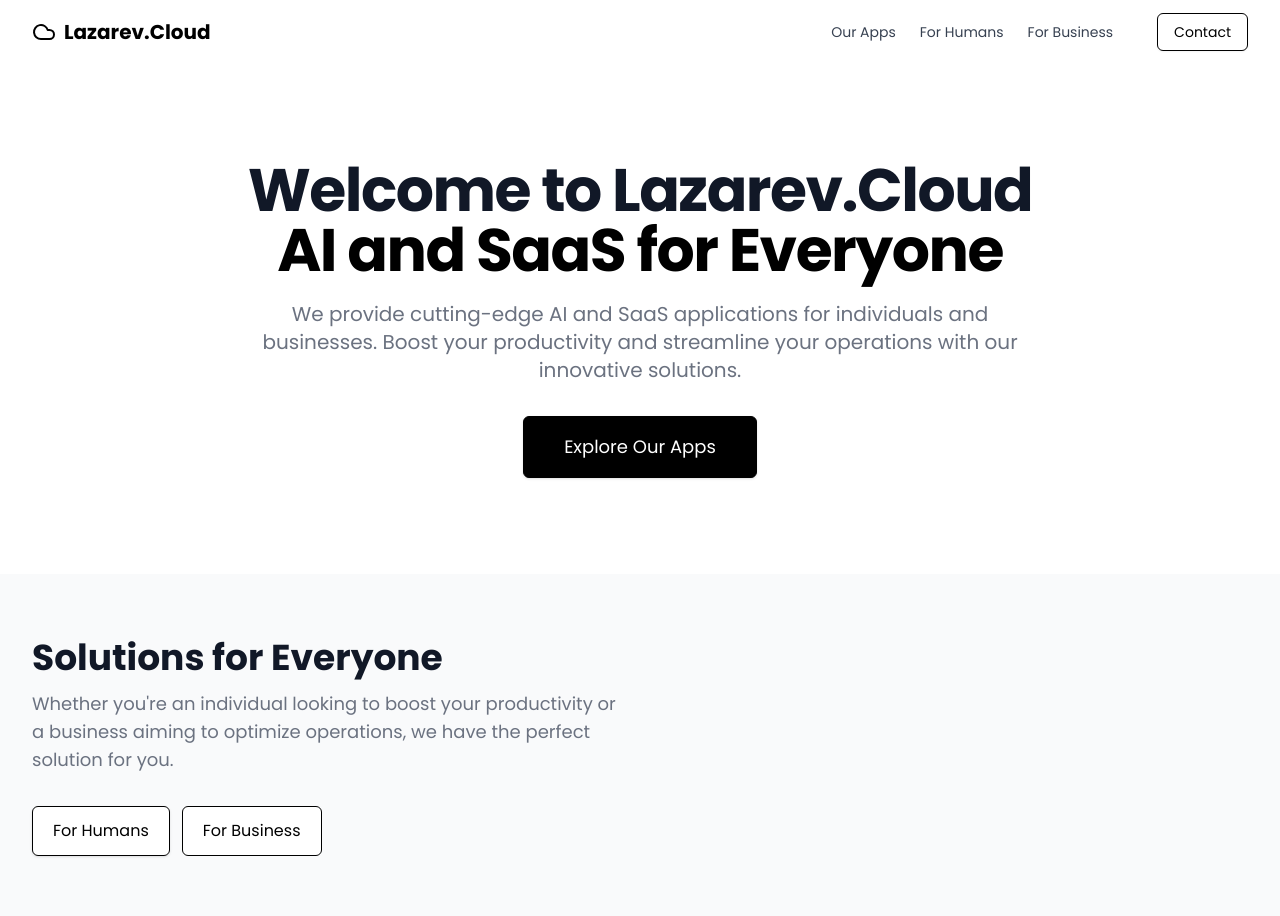
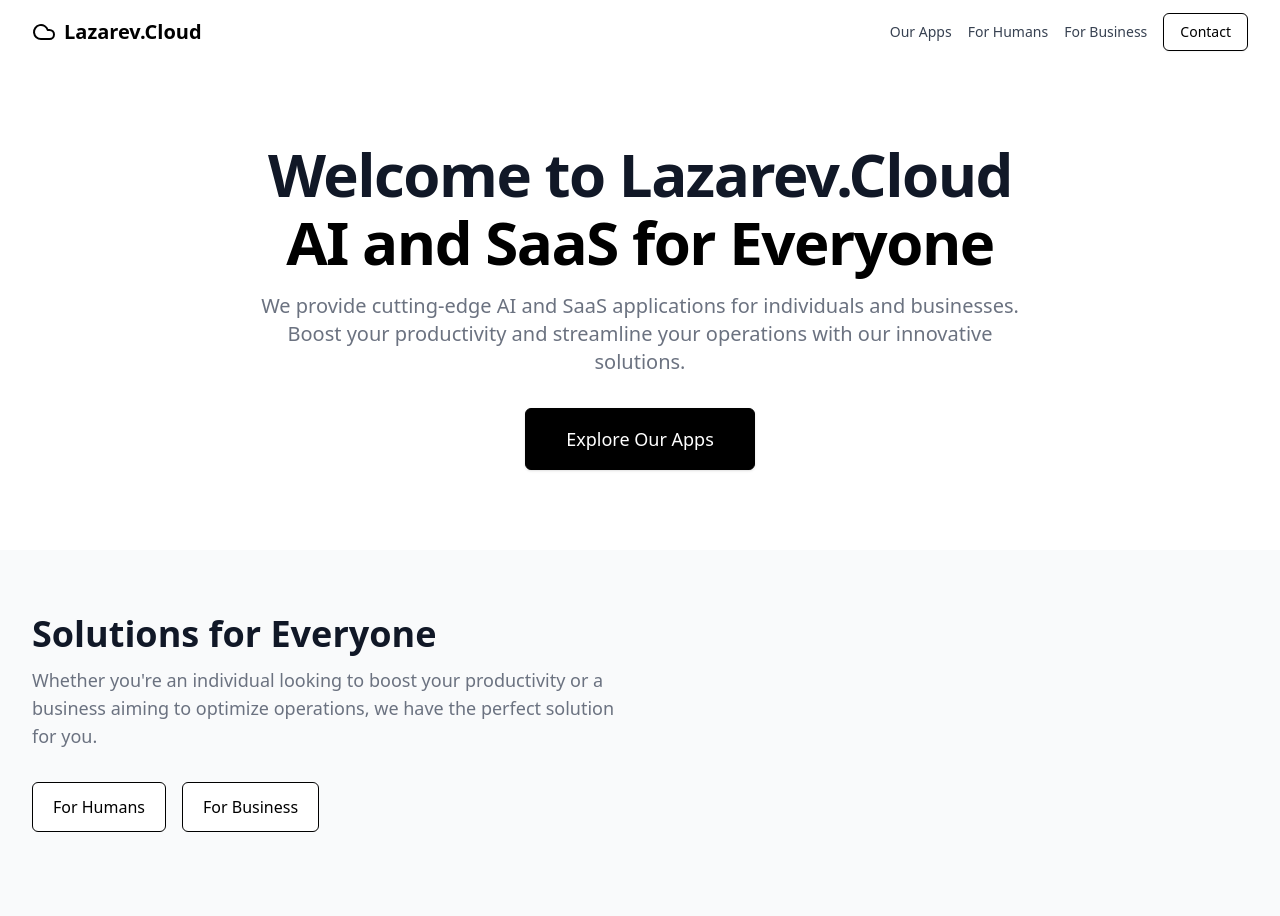
Before and after one commit to Lazarev-Cloud/main_site, a Next.js app: page / in a window 1280 px wide. Shown: the top 916 px of the page. Built offline with nearby package versions, Linux system fonts and the light colour scheme.

Commit message:
try to add mobile version

```diff
--- a/src/components/Layout.tsx
+++ b/src/components/Layout.tsx
@@ -12,6 +12,10 @@ interface LayoutProps {
 const Layout: React.FC<LayoutProps> = ({ children, title = 'Lazarev.Cloud' }) => {
   const [isMenuOpen, setIsMenuOpen] = useState(false);
 
+  const toggleMenu = () => {
+    setIsMenuOpen(!isMenuOpen);
+  };
+
   return (
     <div className="flex flex-col min-h-screen">
       <Head>
@@ -24,7 +28,7 @@ const Layout: React.FC<LayoutProps> = ({ children, title = 'Lazarev.Cloud' }) =>
       <header className="bg-white shadow-sm">
         <nav className="max-w-7xl mx-auto px-4 sm:px-6 lg:px-8">
           <div className="flex justify-between h-16">
-            <div className="flex">
+            <div className="flex items-center">
               <Link href="/" className="flex-shrink-0 flex items-center">
                 <svg
                   xmlns="http://www.w3.org/2000/svg"
@@ -36,23 +40,22 @@ const Layout: React.FC<LayoutProps> = ({ children, title = 'Lazarev.Cloud' }) =>
                   strokeWidth="2"
                   strokeLinecap="round"
                   strokeLinejoin="round"
-                  className="h-5 w-5 md:h-6 md:w-6"
-                  data-id="16"
+                  className="h-6 w-6"
                 >
                   <path d="M17.5 19H9a7 7 0 1 1 6.71-9h1.79a4.5 4.5 0 1 1 0 9Z"></path>
                 </svg>
                 <span className="ml-2 text-xl font-bold">Lazarev.Cloud</span>
               </Link>
             </div>
-            <div className="hidden md:flex md:items-center">
-              <Link href="/apps" className="px-3 py-2 rounded-md text-sm font-medium text-gray-700 hover:text-gray-900 hover:bg-gray-50">Our Apps</Link>
-              <Link href="/humans" className="px-3 py-2 rounded-md text-sm font-medium text-gray-700 hover:text-gray-900 hover:bg-gray-50">For Humans</Link>
-              <Link href="/business" className="px-3 py-2 rounded-md text-sm font-medium text-gray-700 hover:text-gray-900 hover:bg-gray-50">For Business</Link>
-              <a href="https://n8n.lazarev.cloud/form/contact-form" className="ml-8 inline-flex items-center justify-center px-4 py-2 border border-black rounded-md shadow-sm text-sm font-medium text-black bg-white hover:bg-black hover:text-white">Contact</a>
+            <div className="hidden md:flex md:items-center md:space-x-4">
+              <Link href="/apps" className="text-sm font-medium text-gray-700 hover:text-gray-900">Our Apps</Link>
+              <Link href="/humans" className="text-sm font-medium text-gray-700 hover:text-gray-900">For Humans</Link>
+              <Link href="/business" className="text-sm font-medium text-gray-700 hover:text-gray-900">For Business</Link>
+              <a href="https://n8n.lazarev.cloud/form/contact-form" className="ml-8 inline-flex items-center px-4 py-2 border border-black rounded-md shadow-sm text-sm font-medium text-black bg-white hover:bg-black hover:text-white transition-colors duration-300">Contact</a>
             </div>
             <div className="flex items-center md:hidden">
               <button
-                onClick={() => setIsMenuOpen(!isMenuOpen)}
+                onClick={toggleMenu}
                 className="inline-flex items-center justify-center p-2 rounded-md text-gray-400 hover:text-gray-500 hover:bg-gray-100 focus:outline-none focus:ring-2 focus:ring-inset focus:ring-black"
               >
                 <span className="sr-only">Open main menu</span>
@@ -83,7 +86,7 @@ const Layout: React.FC<LayoutProps> = ({ children, title = 'Lazarev.Cloud' }) =>
       </main>
 
       <footer className="bg-gray-50">
-        <div className="max-w-7xl mx-auto py-3 px-4 sm:px-6 lg:px-8">
+        <div className="max-w-7xl mx-auto py-4 px-4 sm:px-6 lg:px-8">
           <div className="flex flex-col md:flex-row justify-between items-center">
             <p className="text-base text-gray-500 mb-2 md:mb-0">&copy; 2024 Lazarev.Cloud. All rights reserved.</p>
             <Link href="/privacy" className="text-base text-gray-500 hover:text-gray-900">
--- a/src/pages/_app.tsx
+++ b/src/pages/_app.tsx
@@ -3,15 +3,15 @@ import '@/styles/globals.css';
 import type { AppProps } from 'next/app';
 import { Poppins } from 'next/font/google';
 
-// Add 'weight' and correct the subsets property
 const poppins = Poppins({
-  subsets: ['latin'], // Correctly pass 'subsets'
-  weight: ['400', '700'], // Define the font weights you want to use (normal and bold as an example)
+  subsets: ['latin'],
+  weight: ['400', '500', '600', '700'],
+  variable: '--font-poppins',
 });
 
 function MyApp({ Component, pageProps }: AppProps) {
   return (
-    <main className={poppins.className}>
+    <main className={`${poppins.variable} font-sans`}>
       <Component {...pageProps} />
     </main>
   );
--- a/src/pages/business.tsx
+++ b/src/pages/business.tsx
@@ -1,7 +1,7 @@
 // src/pages/business.tsx
 import React from 'react';
-import Layout from '@/components/Layout';
-import Card from '@/components/Card';
+import Layout from '../components/Layout';
+import Card from '../components/Card';
 import { ChartBarIcon, ChatBubbleLeftRightIcon, RectangleStackIcon, ShieldCheckIcon, UsersIcon, CubeTransparentIcon } from '@heroicons/react/24/outline';
 
 const Business: React.FC = () => {
@@ -20,7 +20,7 @@ const Business: React.FC = () => {
         <div className="max-w-7xl mx-auto py-12 px-4 sm:px-6 lg:py-16 lg:px-8">
           <div className="lg:text-center">
             <h2 className="text-base text-black font-semibold tracking-wide uppercase">For Business</h2>
-            <p className="mt-2 text-3xl leading-8 font-extrabold tracking-tight text-gray-900 sm:text-4xl">
+            <p className="mt-2 text-3xl font-extrabold tracking-tight text-gray-900 sm:text-4xl">
               Transforming Enterprises
             </p>
             <p className="mt-4 max-w-2xl text-xl text-gray-500 lg:mx-auto">
--- a/src/pages/humans.tsx
+++ b/src/pages/humans.tsx
@@ -1,7 +1,7 @@
 // src/pages/humans.tsx
 import React from 'react';
-import Layout from '@/components/Layout';
-import Card from '@/components/Card';
+import Layout from '../components/Layout';
+import Card from '../components/Card';
 import { UserIcon, HeartIcon, AcademicCapIcon, HomeIcon, CurrencyDollarIcon, GlobeAltIcon } from '@heroicons/react/24/outline';
 
 const Humans: React.FC = () => {
@@ -20,7 +20,7 @@ const Humans: React.FC = () => {
         <div className="max-w-7xl mx-auto py-12 px-4 sm:px-6 lg:py-16 lg:px-8">
           <div className="lg:text-center">
             <h2 className="text-base text-black font-semibold tracking-wide uppercase">For Humans</h2>
-            <p className="mt-2 text-3xl leading-8 font-extrabold tracking-tight text-gray-900 sm:text-4xl">
+            <p className="mt-2 text-3xl font-extrabold tracking-tight text-gray-900 sm:text-4xl">
               Empowering Individuals
             </p>
             <p className="mt-4 max-w-2xl text-xl text-gray-500 lg:mx-auto">
--- a/src/pages/index.tsx
+++ b/src/pages/index.tsx
@@ -1,3 +1,4 @@
+// src/pages/index.tsx
 import React from "react";
 import Layout from "../components/Layout";
 import Link from "next/link";
@@ -6,11 +7,11 @@ const Home: React.FC = () => {
   return (
     <Layout>
       <div className="bg-white">
-        <div className="max-w-7xl mx-auto py-16 px-4 sm:py-24 sm:px-6 lg:px-8">
+        <div className="max-w-7xl mx-auto py-12 px-4 sm:py-16 sm:px-6 lg:py-20 lg:px-8">
           <div className="text-center">
-            <h1 className="text-4xl font-extrabold tracking-tight text-gray-900 sm:text-5xl md:text-6xl">
+            <h1 className="text-3xl font-extrabold tracking-tight text-gray-900 sm:text-4xl md:text-5xl lg:text-6xl">
               <span className="block">Welcome to Lazarev.Cloud</span>
-              <span className="block text-black">AI and SaaS for Everyone</span>
+              <span className="block text-black mt-2">AI and SaaS for Everyone</span>
             </h1>
             <p className="mt-3 max-w-md mx-auto text-base text-gray-500 sm:text-lg md:mt-5 md:text-xl md:max-w-3xl">
               We provide cutting-edge AI and SaaS applications for individuals
@@ -21,7 +22,7 @@ const Home: React.FC = () => {
               <div className="rounded-md shadow">
                 <Link
                   href="/apps"
-                  className="w-full flex items-center justify-center px-8 py-3 border border-black text-base font-medium rounded-md text-white bg-black hover:bg-white hover:text-black md:py-4 md:text-lg md:px-10"
+                  className="w-full flex items-center justify-center px-8 py-3 border border-black text-base font-medium rounded-md text-white bg-black hover:bg-white hover:text-black transition-colors duration-300 md:py-4 md:text-lg md:px-10"
                 >
                   Explore Our Apps
                 </Link>
@@ -35,35 +36,31 @@ const Home: React.FC = () => {
         <div className="max-w-7xl mx-auto py-12 px-4 sm:px-6 lg:py-16 lg:px-8">
           <div className="lg:grid lg:grid-cols-2 lg:gap-8 lg:items-center">
             <div>
-              <h2 className="text-3xl font-extrabold text-gray-900 sm:text-4xl">
+              <h2 className="text-2xl font-extrabold text-gray-900 sm:text-3xl lg:text-4xl">
                 Solutions for Everyone
               </h2>
               <p className="mt-3 max-w-3xl text-lg text-gray-500">
-                Whether you&apos;re an individual looking to boost your productivity
+                Whether you're an individual looking to boost your productivity
                 or a business aiming to optimize operations, we have the perfect
                 solution for you.
               </p>
-              <div className="mt-8 sm:flex">
-                <div className="rounded-md shadow">
+              <div className="mt-8 space-y-4 sm:space-y-0 sm:flex sm:space-x-4">
                 <Link
                   href="/humans"
-                    className="flex items-center justify-center px-5 py-3 border border-black text-base font-medium rounded-md text-black bg-white hover:bg-black hover:text-white"
+                  className="flex items-center justify-center px-5 py-3 border border-black text-base font-medium rounded-md text-black bg-white hover:bg-black hover:text-white transition-colors duration-300 w-full sm:w-auto"
                 >
                   For Humans
                 </Link>
-                </div>
-                <div className="mt-3 sm:mt-0 sm:ml-3">
                 <Link
                   href="/business"
-                    className="flex items-center justify-center px-5 py-3 border border-black text-base font-medium rounded-md text-black bg-white hover:bg-black hover:text-white"
+                  className="flex items-center justify-center px-5 py-3 border border-black text-base font-medium rounded-md text-black bg-white hover:bg-black hover:text-white transition-colors duration-300 w-full sm:w-auto"
                 >
                   For Business
                 </Link>
               </div>
             </div>
-            </div>
             <div className="mt-8 grid grid-cols-2 gap-0.5 md:grid-cols-3 lg:mt-0 lg:grid-cols-2">
-              {/* You can add images or icons here to represent your services */}
+              {/* Add images or icons here to represent your services */}
             </div>
           </div>
         </div>
--- a/src/styles/globals.css
+++ b/src/styles/globals.css
@@ -986,6 +986,10 @@ video {
   text-align: center;
 }
 
+.font-sans {
+  font-family: ui-sans-serif, system-ui, sans-serif, "Apple Color Emoji", "Segoe UI Emoji", "Segoe UI Symbol", "Noto Color Emoji";
+}
+
 .text-3xl {
   font-size: 1.875rem;
   line-height: 2.25rem;
@@ -1132,6 +1136,22 @@ video {
   box-shadow: var(--tw-ring-offset-shadow, 0 0 #0000), var(--tw-ring-shadow, 0 0 #0000), var(--tw-shadow);
 }
 
+.transition-colors {
+  transition-property: color, background-color, border-color, text-decoration-color, fill, stroke;
+  transition-timing-function: cubic-bezier(0.4, 0, 0.2, 1);
+  transition-duration: 150ms;
+}
+
+.transition-shadow {
+  transition-property: box-shadow;
+  transition-timing-function: cubic-bezier(0.4, 0, 0.2, 1);
+  transition-duration: 150ms;
+}
+
+.duration-300 {
+  transition-duration: 300ms;
+}
+
 .hover\:bg-blue-200:hover {
   --tw-bg-opacity: 1;
   background-color: rgb(191 219 254 / var(--tw-bg-opacity));
@@ -1185,6 +1205,12 @@ video {
 .hover\:text-gray-500:hover {
   --tw-text-opacity: 1;
   color: rgb(107 114 128 / var(--tw-text-opacity));
+}
+
+.hover\:shadow-md:hover {
+  --tw-shadow: 0 4px 6px -1px rgb(0 0 0 / 0.1), 0 2px 4px -2px rgb(0 0 0 / 0.1);
+  --tw-shadow-colored: 0 4px 6px -1px var(--tw-shadow-color), 0 2px 4px -2px var(--tw-shadow-color);
+  box-shadow: var(--tw-ring-offset-shadow, 0 0 #0000), var(--tw-ring-shadow, 0 0 #0000), var(--tw-shadow);
 }
 
 .focus\:outline-none:focus {
@@ -1377,6 +1403,12 @@ video {
     align-items: center;
   }
 
+  .md\:space-x-4 > :not([hidden]) ~ :not([hidden]) {
+    --tw-space-x-reverse: 0;
+    margin-right: calc(1rem * var(--tw-space-x-reverse));
+    margin-left: calc(1rem * calc(1 - var(--tw-space-x-reverse)));
+  }
+
   .md\:px-10 {
     padding-left: 2.5rem;
     padding-right: 2.5rem;
@@ -1460,4 +1492,14 @@ video {
   .lg\:text-center {
     text-align: center;
   }
+
+  .lg\:text-4xl {
+    font-size: 2.25rem;
+    line-height: 2.5rem;
+  }
+
+  .lg\:text-6xl {
+    font-size: 3.75rem;
+    line-height: 1;
+  }
 }
```
Also changed, not shown: src/components/Card.tsx (+5 -5 lines), src/pages/404.tsx (+5 -5 lines), src/pages/apps.tsx (+4 -4 lines). Lines whose indentation alone changed are shown as unchanged.
